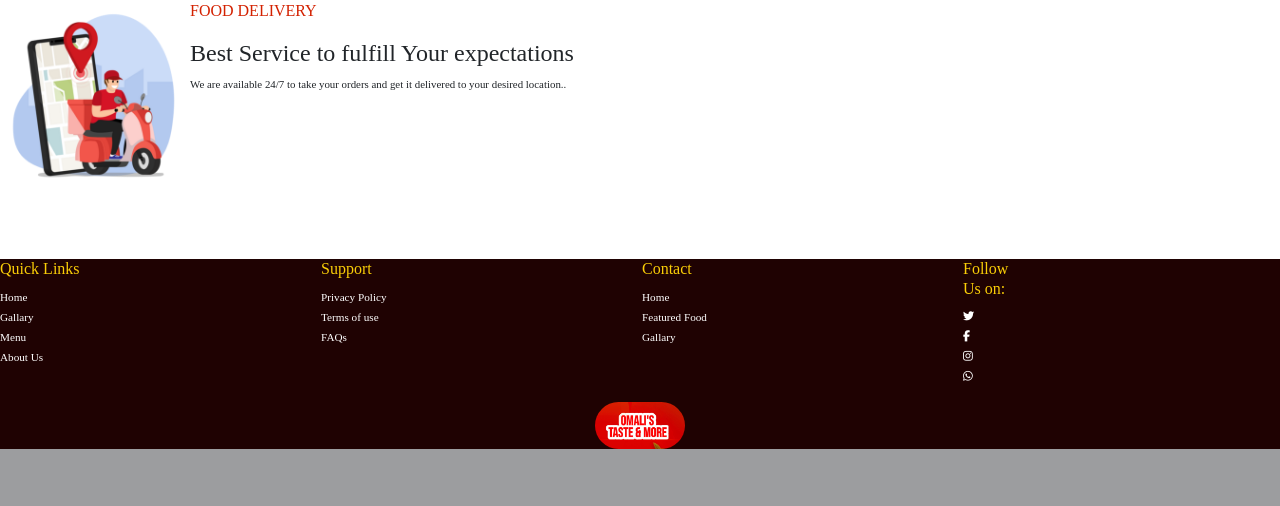
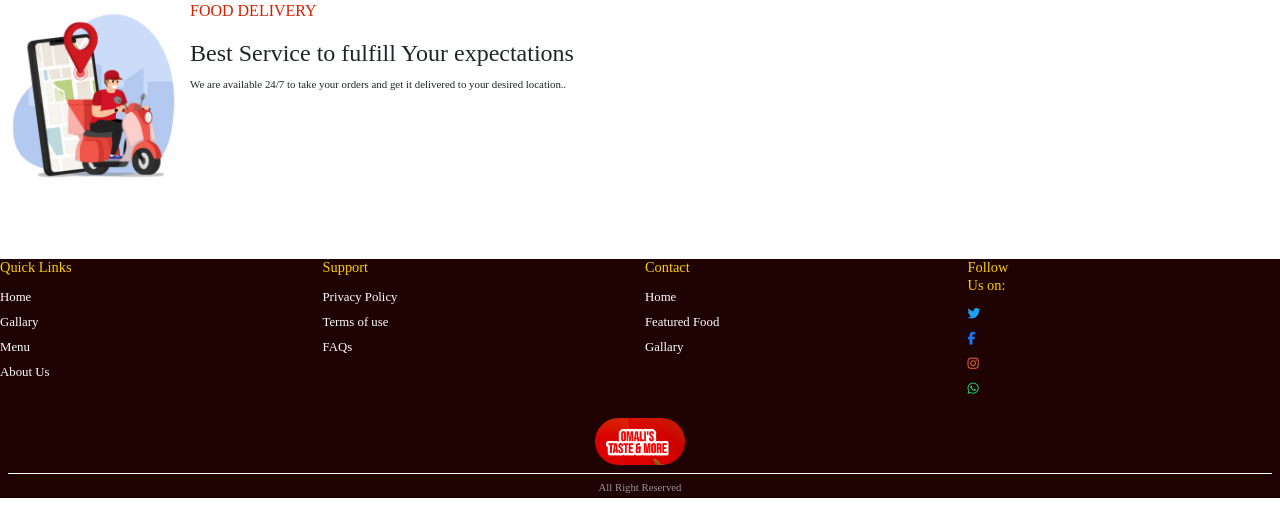
Before and after one commit to Jeremy5522117/Omalis-taste, a PHP site: page / in a window 1280 px wide. Shown: the part 2086-2592 px from the top of the page. Before the commit the page ends 2535 px from the top, so only its background shows below. Run offline with PHP 8.4, Linux system fonts and the light colour scheme; some libraries are stand-ins or nearby versions; some web fonts are replaced.

Commit message:
footer allright

```diff
--- a/asset/css/styles.css
+++ b/asset/css/styles.css
@@ -206,7 +206,7 @@ color: #a69c64;
 
 }
 footer{
-  background: rgb(250,247,247);
+
   background: linear-gradient(110deg, rgba(31,2,2,1) 100%, rgba(31,2,2,1) 100%);
   margin-top: 70px;
   flex:7;
@@ -225,10 +225,10 @@ footer{
 }
 .footer-flex{
   display: flex;
- column-gap: 4px;
+ column-gap: 10px;
 }
 .footer-flex h5{
-  font-size: 1rem;
+  font-size: 0.9rem;
   color: rgb(250,206,7);
 }
 .footer-flex a{
@@ -238,11 +238,21 @@ footer{
 .footer-flex ul{
   list-style:none;
   padding: 0;
-  font-size: 0.7rem;
+  font-size: 0.8rem;
 }
 .footer-flex li{
   list-style:none;
-  line-height: 20px;
+  line-height: 25px;
+}
+.all-right{
+  margin: 8px;
+  border-top: solid #fff 1px;
+  text-align: center;
+
+}
+.all-right span{
+ color: #9c9797;
+ font-size: 0.67rem;
 
 }
 
--- a/index.html
+++ b/index.html
@@ -210,7 +210,7 @@
 <div class="footer-flex">
 
   <div class="footer-divs">
-    <h5>Quick Links</h5>
+    <h5>Quick  Links</h5>
     <ul>
       <li><a href="">Home</a></li>
 
@@ -245,11 +245,11 @@
   <div class="footer-divs">
     <h5>Follow  <br> Us on:</h5>
     <ul>
-      <li><a href=""><i class="fa-brands fa-twitter"></i></a></li>
+      <li><a href="" style="color: 		#1DA1F2;"><i class="fa-brands fa-twitter"></i></a></li>
 
-      <li><a href=""><i class="fa-brands fa-facebook-f"></i></a></li>
-      <li><a href=""><i class="fa-brands fa-instagram"></i></a></li>
-      <li><a href=""><i class="fa-brands fa-whatsapp"></i></a></li>
+      <li><a href="" style="color: 	#1877F2;"><i class="fa-brands fa-facebook-f"></i></a></li>
+      <li><a href=""  style="color: 	#F56040"><i class="fa-brands fa-instagram"></i></a></li>
+      <li><a href="" style="color: 	#25D366;"><i class="fa-brands fa-whatsapp"></i></a></li>
   </ul>
   </div>
 
@@ -258,6 +258,9 @@
 <div class="img-foot">
     <img src="/asset/images/WhatsApp Image 2024-10-10 at 12.00.19_61691304.jpg" alt="" width="90">
 
+  </div>
+  <div class="all-right">
+    <span>All Right Reserved</span>
 
   </div>
 
```
